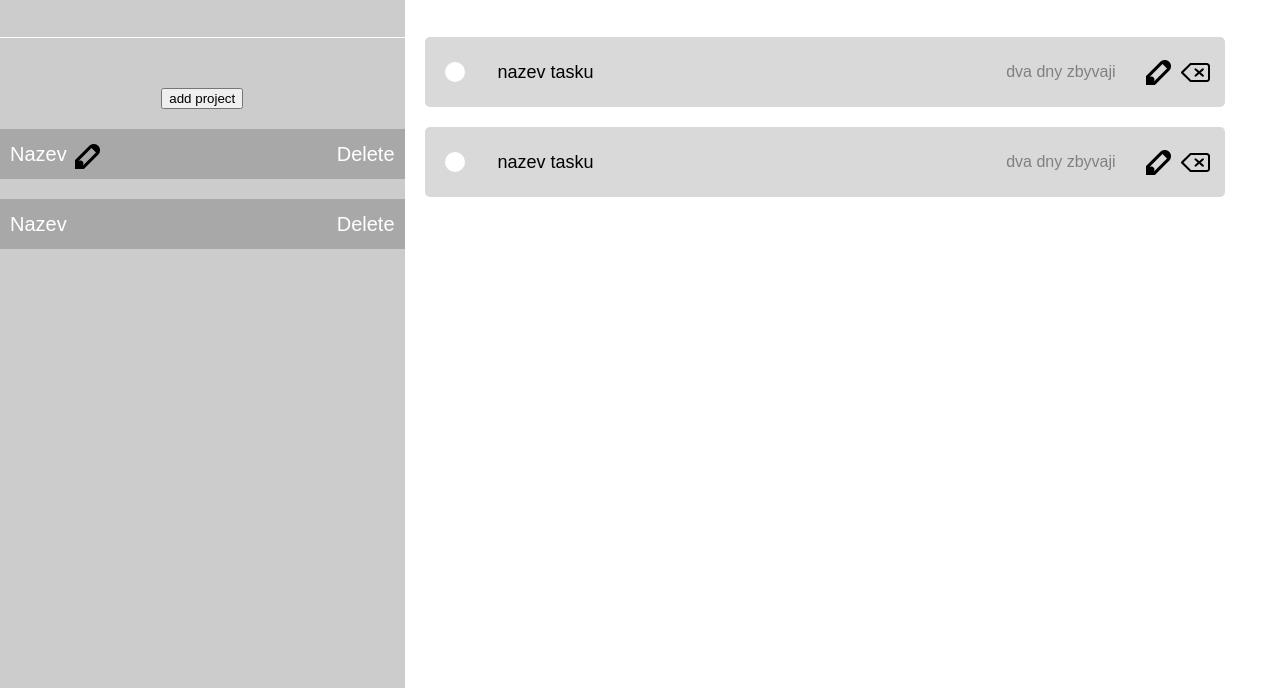
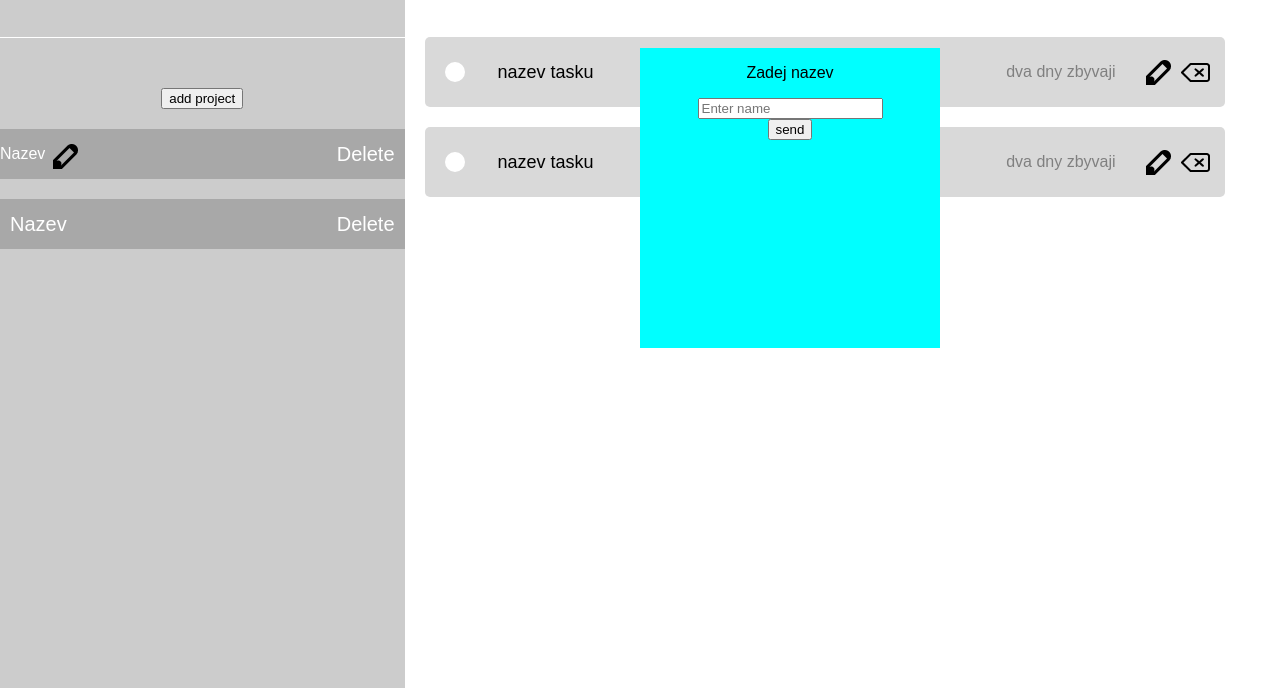
Before and after one commit to Numsik/Todo-list, a website built with webpack: page src/template.html in a window 1280 px wide. Both pictures are taken after a click on the element 84 px from the left and 266 px from the top of the page. Shown: the part 112-800 px from the top of the page. Built offline with nearby package versions, Linux system fonts and the light colour scheme.

Commit message:
not working the shit of chnaging the name..

```diff
--- a/src/index.js
+++ b/src/index.js
@@ -3,8 +3,12 @@ import './rightsection.css'
 import deletetask from './leftsection.js'
 import { projectadd } from './leftsection.js'
 import { editt } from './leftsection.js'
+import './popup.css'
+import { handleButtonClick } from './leftsection.js'
 
 
-deletetask();
-projectadd();
-editt();
+document.addEventListener('DOMContentLoaded', () => {
+    deletetask();
+    projectadd();
+    editt();
+});
--- a/src/leftsection.js
+++ b/src/leftsection.js
@@ -29,8 +29,46 @@ export function projectadd(){
     });
 }
 export function editt(){
-    const getedit = document.querySelector('.edit').addEventListener('click', () =>{
-        console.log('zkuska')
-    })
+    const getedit = document.querySelector('.edit');
+
+    if (!getedit) {
+        console.error('Element s třídou .edit nebyl nalezen');
+        return;
+    }
+
+    getedit.addEventListener('click', () => {
+        const popup = document.querySelector('.popupwindows');
+
+        if (!popup) {
+            console.error('Element s třídou .popupwindows nebyl nalezen');
+            return;
+        }
+
+        popup.style.display = 'flex';
+
+        const btnchange = document.querySelector('.inputbtnsend');
+
+        if (!btnchange) {
+            console.error('Element s třídou .inputbtnsend nebyl nalezen');
+            return;
+        }
+        btnchange.removeEventListener('click', handleButtonClick);
+        btnchange.addEventListener('click', handleButtonClick);
+    });
 }
+
+export function handleButtonClick() {
+    const textForChange = document.querySelector('.projekname-main');
+    const namechange = document.querySelector('.main-text1');
+
+    if (!textForChange || !namechange) {
+        console.error('Jeden z požadovaných elementů nebyl nalezen');
+        return;
+    }
+
+    namechange.value = textForChange.textContent;
+}
+
+
+
 export default deletetask;
--- /dev/null
+++ b/src/popup.css
@@ -0,0 +1,12 @@
+.popupwindows{
+    position: fixed;
+    left: 50%;
+    top: 20%;
+    background-color: aqua;
+    width: 300px;
+    height: 300px;
+    display: none;
+    flex-direction: column;
+    align-items: center;
+
+}
--- a/src/template.html
+++ b/src/template.html
@@ -7,6 +7,13 @@
     <title>Todo list</title>
   </head>
   <body>
+    <div class="popupwindows">
+      <p>Zadej nazev</p>
+      <input placeholder="Enter name" class="inputforchange">
+      <button class="inputbtnsend">send</button>
+    </div>
+
+
     <div class="left-section">
       <h1>Projects</h1>
       <div class="white-line"></div>
@@ -15,7 +22,7 @@
 
         <div class="project">
           <div class="maintextwithuprava">
-            <p class="main-text">Nazev</p>
+            <p class="main-text1">Nazev</p>
             <span class="edit"><img src="assets/Vector.png" ></span>
 
         </div>
```
